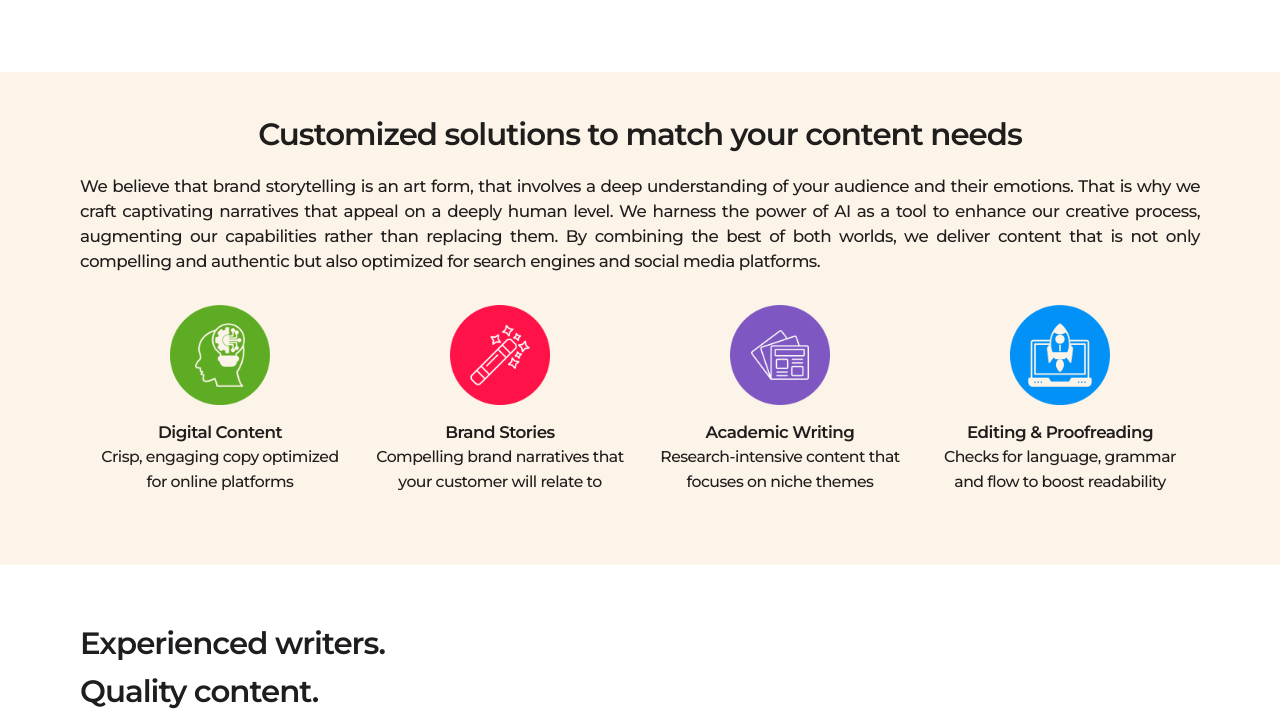
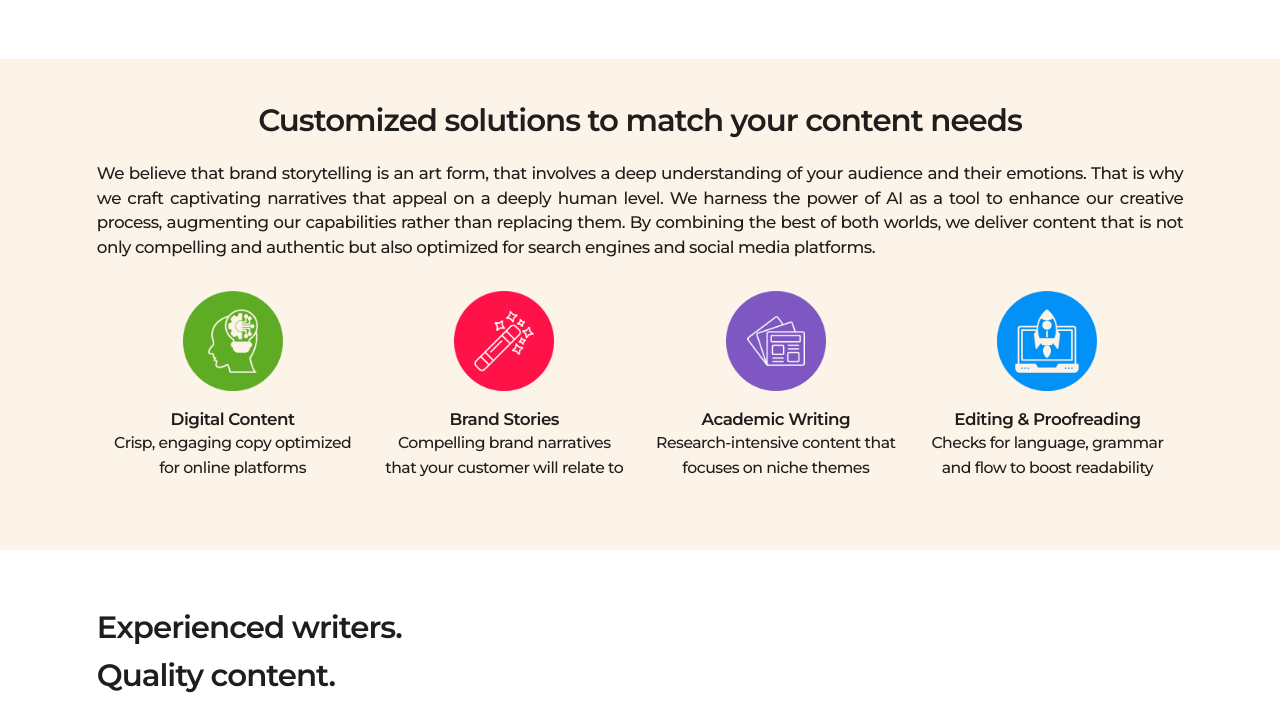
Before and after one commit to wordwizz/wordwizz-website, a website built with Vite: page index.html in a window 1280 px wide. Shown: the part 1280-1989 px from the top of the page. Built offline with nearby package versions, Linux system fonts and the light colour scheme.

Commit message:
fix: fix some padding issues

```diff
--- a/scss/base/_grid.scss
+++ b/scss/base/_grid.scss
@@ -57,9 +57,22 @@ $bp-desktop: 60rem;
   }
 }
 
+@include min-tablet() {
+  .columns {
+    padding-inline: var(--fs-400);
+  }
+}
+
 section {
-  padding: calc(2.5 * var(--fs-300));
+  padding: var(--fs-400);
   margin-top: var(--margin-base);
+}
+
+@include min-desktop() {
+  section {
+    padding-inline: var(--fs-600);
+    padding-block: var(--fs-700);
+  }
 }
 
 %grid-item {
```
